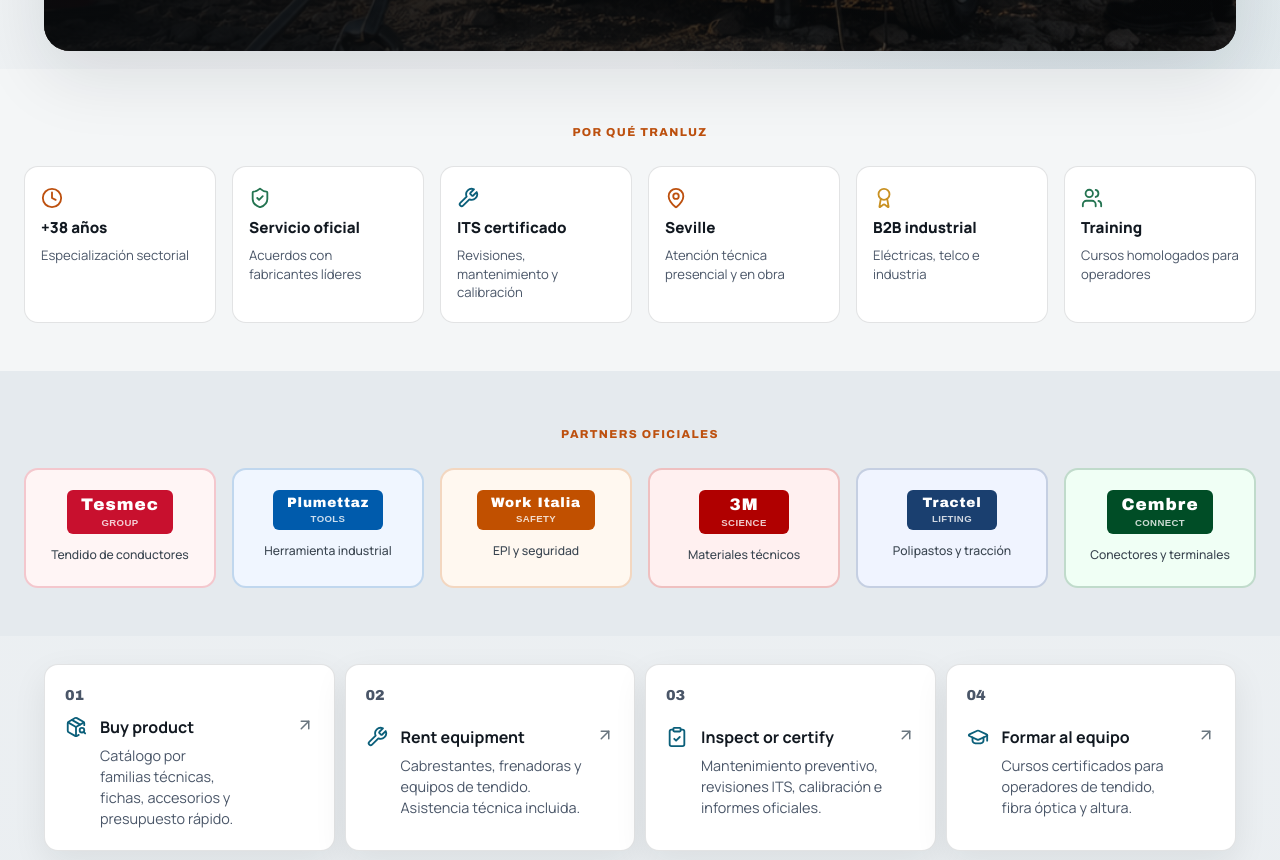
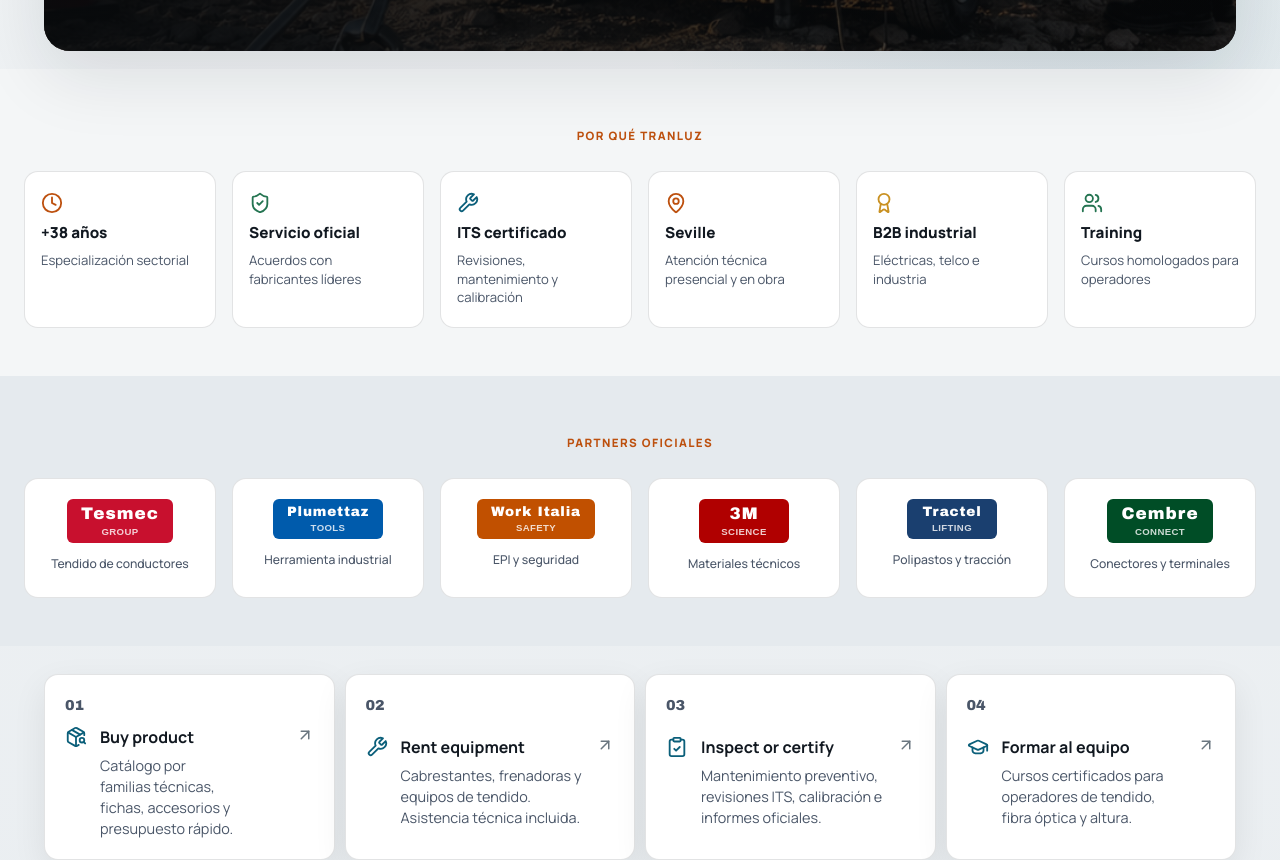
Before and after one commit to juankaspain/web_tranluz_2026, a Next.js app: page / in a window 1280 px wide. Shown: the part 1220-2080 px from the top of the page. Built offline with nearby package versions, Linux system fonts and the light colour scheme; no server answers.

Commit message:
fix: eyebrow h2→p en trust-band, borde neutro en partners, --text-muted, iconos por datos, Link en product-grid, metrics desde array en hero

```diff
--- a/src/components/sections/hero-section.tsx
+++ b/src/components/sections/hero-section.tsx
@@ -1,16 +1,23 @@
 import Image from "next/image";
 import Link from "next/link";
-import { Clock, FileText, MapPin, Package, PhoneCall, ShieldCheck, Wrench } from "lucide-react";
+import { Clock, MapPin, Package, PhoneCall, ShieldCheck, Wrench } from "lucide-react";
 import { brand } from "@/config/brand";
 import { assets } from "@/content/assets";
 
 const heroMetrics = [
   { value: "+38", label: "años de especializ." },
-  { value: "4", label: "líneas de servicio" },
+  { value: "4",   label: "líneas de servicio" },
   { value: "B2B", label: "sector eléctrico" },
 ];
 
-/* Partner brands con colores corporativos para los chips del hero */
+/* Métricas extendidas para el aside de confianza */
+const asideMetrics = [
+  { value: "+38", label: "Años de experiencia en sector eléctrico" },
+  { value: "4",   label: "Líneas: producto, ITS, Revisa y formación" },
+  { value: "B2B", label: "Especialistas en empresas eléctricas y telco" },
+  { value: "Sevilla", label: "Atención técnica presencial en obra" },
+];
+
 const heroBrands: Array<{ name: string; bg: string }> = [
   { name: "Tesmec",      bg: "#C8102E" },
   { name: "Plumettaz",   bg: "#005BAC" },
@@ -127,22 +134,12 @@ export function HeroSection() {
           <div>
             <p className="eyebrow">Partner oficial desde {brand.founded}</p>
             <div className="metric-grid">
-              <div className="metric-card">
-                <strong>+38</strong>
-                <span>Años de experiencia en sector eléctrico</span>
-              </div>
-              <div className="metric-card">
-                <strong>4</strong>
-                <span>Líneas: producto, ITS, Revisa y formación</span>
-              </div>
-              <div className="metric-card">
-                <strong>B2B</strong>
-                <span>Especialistas en empresas eléctricas y telco</span>
-              </div>
-              <div className="metric-card">
-                <strong>Sevilla</strong>
-                <span>Atención técnica presencial en obra</span>
-              </div>
+              {asideMetrics.map((m) => (
+                <div key={m.value} className="metric-card">
+                  <strong>{m.value}</strong>
+                  <span>{m.label}</span>
+                </div>
+              ))}
             </div>
             <div className="command-card">
               <MapPin size={20} aria-hidden="true" style={{ flexShrink: 0, color: "var(--brand)" }} />
--- a/src/components/sections/product-category-grid.tsx
+++ b/src/components/sections/product-category-grid.tsx
@@ -1,3 +1,4 @@
+import Link from "next/link";
 import { ArrowRight } from "lucide-react";
 import { productCategories } from "@/content/product-categories";
 
@@ -31,15 +32,15 @@ export function ProductCategoryGrid({ query = "" }: ProductCategoryGridProps) {
               ? `Resultados para «${query}» en categorías técnicas.`
               : `No hay coincidencia directa para «${query}». Te mostramos categorías relacionadas y acceso a presupuesto técnico.`}
           </span>
-          <a className="button button-secondary" href="/presupuesto">
+          <Link className="button button-secondary" href="/presupuesto">
             Pedir ayuda técnica
             <ArrowRight aria-hidden="true" size={16} />
-          </a>
+          </Link>
         </div>
       ) : null}
       <div className="grid grid-three">
         {(visibleCategories.length > 0 ? visibleCategories : productCategories).map((category, index) => (
-          <a className="content-card" href={category.href} key={category.href}>
+          <Link className="content-card" href={category.href} key={category.href}>
             <span className="card-index">{String(index + 1).padStart(2, "0")}</span>
             <h3>{category.title}</h3>
             <p>{category.summary}</p>
@@ -47,7 +48,7 @@ export function ProductCategoryGrid({ query = "" }: ProductCategoryGridProps) {
               Explorar
               <ArrowRight aria-hidden="true" size={16} />
             </strong>
-          </a>
+          </Link>
         ))}
       </div>
     </section>
--- a/src/components/sections/support-band.tsx
+++ b/src/components/sections/support-band.tsx
@@ -1,5 +1,7 @@
 import { ArrowRight, Download, FileCheck2, LifeBuoy } from "lucide-react";
 import { downloads } from "@/content/home";
+
+const downloadIcons = [Download, FileCheck2, LifeBuoy];
 
 export function SupportBand() {
   return (
@@ -18,15 +20,11 @@ export function SupportBand() {
         </a>
       </div>
       <div className="download-stack" aria-label="Descargas destacadas">
-        {downloads.map((download, index) => (
+        {downloads.map((download, index) => {
+          const Icon = downloadIcons[index % downloadIcons.length];
+          return (
             <a className="download-item" href={download.href} key={download.title}>
-            {index === 0 ? (
-              <Download aria-hidden="true" size={20} />
-            ) : index === 1 ? (
-              <FileCheck2 aria-hidden="true" size={20} />
-            ) : (
-              <LifeBuoy aria-hidden="true" size={20} />
-            )}
+              <Icon aria-hidden="true" size={20} />
               <span>
                 <strong>{download.title}</strong>
                 <small>
@@ -34,7 +32,8 @@ export function SupportBand() {
                 </small>
               </span>
             </a>
-        ))}
+          );
+        })}
       </div>
     </section>
   );
--- a/src/components/sections/trust-band-section.tsx
+++ b/src/components/sections/trust-band-section.tsx
@@ -1,10 +1,4 @@
 import { Award, Clock, MapPin, ShieldCheck, Users, Wrench } from "lucide-react";
-
-/* ================================================================
-   Logo badges HTML puros - más fiables que SVG text en SSR/React.
-   Cada logo usa un div con fondo de color corporativo y el nombre
-   en tipografía blanca, simulando wordmark oficial.
-   ================================================================ */
 
 function LogoBadge({
   name,
@@ -63,28 +57,22 @@ function LogoBadge({
   );
 }
 
-/* ======================================================
-   Datos de credenciales
-   ====================================================== */
 const credentials = [
-  { icon: Clock, value: "+38 años", label: "Especialización sectorial", color: "var(--brand)" },
-  { icon: ShieldCheck, value: "Servicio oficial", label: "Acuerdos con fabricantes líderes", color: "var(--field)" },
-  { icon: Wrench, value: "ITS certificado", label: "Revisiones, mantenimiento y calibración", color: "var(--technical)" },
-  { icon: MapPin, value: "Sevilla", label: "Atención técnica presencial y en obra", color: "var(--brand)" },
-  { icon: Award, value: "B2B industrial", label: "Eléctricas, telco e industria", color: "var(--safety)" },
-  { icon: Users, value: "Formación", label: "Cursos homologados para operadores", color: "var(--field)" },
+  { icon: Clock,       value: "+38 años",       label: "Especialización sectorial",              color: "var(--brand)" },
+  { icon: ShieldCheck, value: "Servicio oficial", label: "Acuerdos con fabricantes líderes",       color: "var(--field)" },
+  { icon: Wrench,      value: "ITS certificado",  label: "Revisiones, mantenimiento y calibración", color: "var(--technical)" },
+  { icon: MapPin,      value: "Sevilla",           label: "Atención técnica presencial y en obra",  color: "var(--brand)" },
+  { icon: Award,       value: "B2B industrial",    label: "Eléctricas, telco e industria",           color: "var(--safety)" },
+  { icon: Users,       value: "Formación",         label: "Cursos homologados para operadores",     color: "var(--field)" },
 ];
 
-/* ======================================================
-   Partners con Logo badge incrustado + metadatos AAA
-   ====================================================== */
 const partners = [
-  { name: "Tesmec",       sector: "Tendido de conductores", color: "#C8102E", bg: "#fff5f5", logoBg: "#C8102E", logoSub: "GROUP" },
-  { name: "Plumettaz",    sector: "Herramienta industrial",  color: "#005BAC", bg: "#f0f6ff", logoBg: "#005BAC", logoSub: "TOOLS" },
-  { name: "Work Italia",  sector: "EPI y seguridad",         color: "#C15000", bg: "#fff8f0", logoBg: "#C15000", logoSub: "SAFETY" },
-  { name: "3M",           sector: "Materiales técnicos",      color: "#B00000", bg: "#fff0f0", logoBg: "#B00000", logoSub: "SCIENCE" },
-  { name: "Tractel",      sector: "Polipastos y tracción",   color: "#1A3F6F", bg: "#f0f4ff", logoBg: "#1A3F6F", logoSub: "LIFTING" },
-  { name: "Cembre",       sector: "Conectores y terminales",  color: "#004d26", bg: "#f0fff5", logoBg: "#004d26", logoSub: "CONNECT" },
+  { name: "Tesmec",      sector: "Tendido de conductores", logoBg: "#C8102E", logoSub: "GROUP" },
+  { name: "Plumettaz",   sector: "Herramienta industrial",  logoBg: "#005BAC", logoSub: "TOOLS" },
+  { name: "Work Italia", sector: "EPI y seguridad",         logoBg: "#C15000", logoSub: "SAFETY" },
+  { name: "3M",          sector: "Materiales técnicos",      logoBg: "#B00000", logoSub: "SCIENCE" },
+  { name: "Tractel",     sector: "Polipastos y tracción",   logoBg: "#1A3F6F", logoSub: "LIFTING" },
+  { name: "Cembre",      sector: "Conectores y terminales",  logoBg: "#004d26", logoSub: "CONNECT" },
 ];
 
 export function TrustBandSection() {
@@ -93,7 +81,7 @@ export function TrustBandSection() {
       {/* === Por qué Tranluz === */}
       <section aria-labelledby="trust-heading" style={{ padding: "48px 24px", background: "var(--bg)" }}>
         <div style={{ maxWidth: "var(--max-width)", margin: "0 auto" }}>
-          <h2
+          <p
             id="trust-heading"
             style={{
               textAlign: "center",
@@ -106,7 +94,7 @@ export function TrustBandSection() {
             }}
           >
             Por qué Tranluz
-          </h2>
+          </p>
           <ul
             role="list"
             style={{
@@ -165,7 +153,7 @@ export function TrustBandSection() {
       {/* === Partners oficiales === */}
       <section aria-labelledby="partners-heading" style={{ padding: "48px 24px", background: "var(--bg-muted)" }}>
         <div style={{ maxWidth: "var(--max-width)", margin: "0 auto" }}>
-          <h2
+          <p
             id="partners-heading"
             style={{
               textAlign: "center",
@@ -178,7 +166,7 @@ export function TrustBandSection() {
             }}
           >
             Partners oficiales
-          </h2>
+          </p>
           <ul
             role="list"
             style={{
@@ -198,29 +186,26 @@ export function TrustBandSection() {
                   flexDirection: "column",
                   alignItems: "center",
                   gap: "12px",
-                  border: `2px solid ${p.color}33`,
+                  border: "1px solid var(--line)",
                   borderRadius: "var(--radius-lg)",
-                  background: p.bg,
+                  background: "var(--bg-elevated)",
                   padding: "20px 16px",
                   minHeight: "120px",
                 }}
                 aria-label={`Partner oficial: ${p.name} – ${p.sector}`}
               >
-                {/* Logo badge incrustado */}
                 <LogoBadge
                   name={p.name}
                   bg={p.logoBg}
                   subtitle={p.logoSub}
                 />
-
-                {/* Sector con contraste AAA */}
                 <span
                   style={{
                     display: "block",
                     textAlign: "center",
                     fontSize: "0.76rem",
                     fontWeight: 500,
-                    color: "#3a4550",
+                    color: "var(--text-muted)",
                     lineHeight: 1.4,
                   }}
                 >
```
Lines whose indentation alone changed are shown as unchanged.
